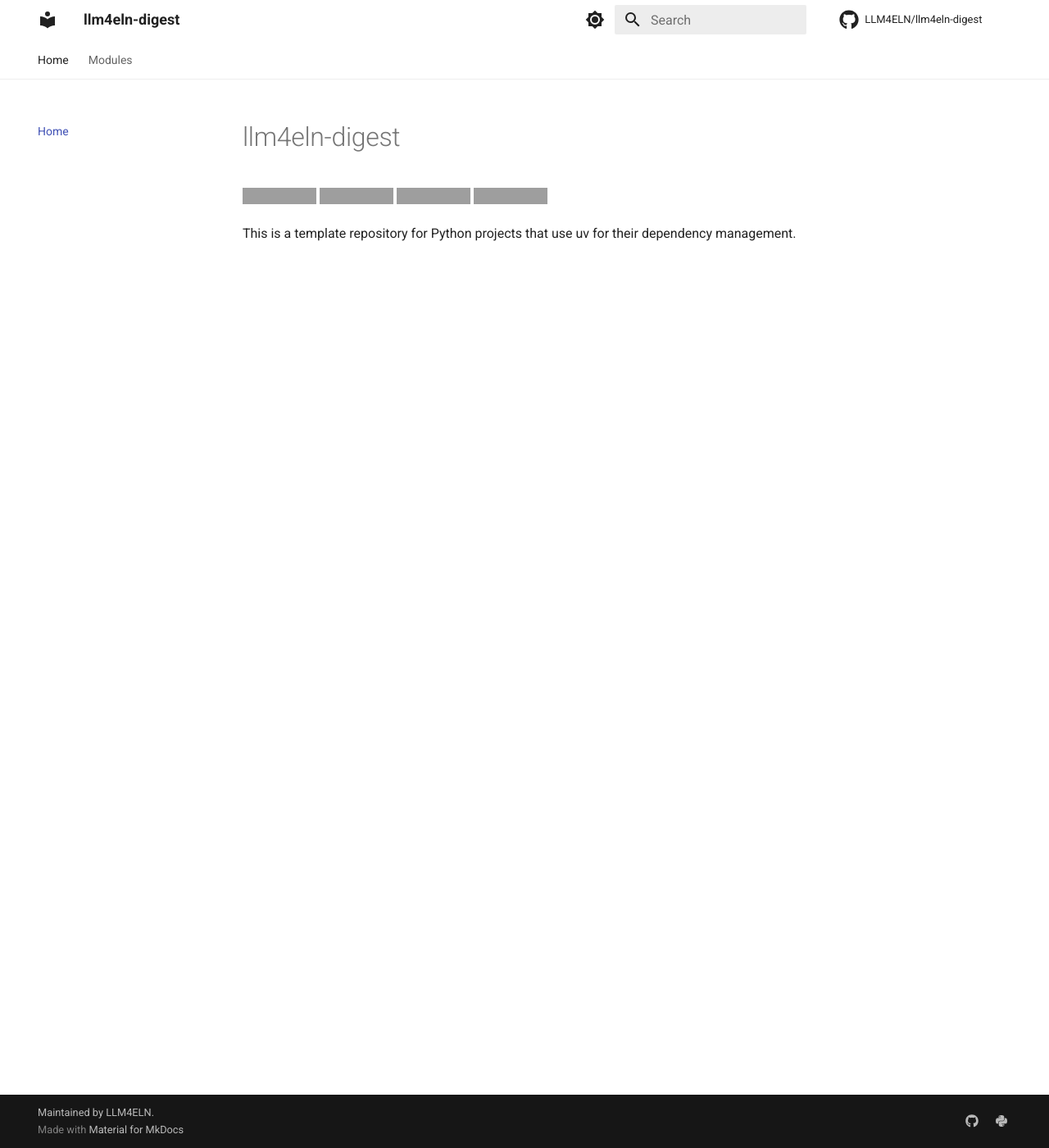
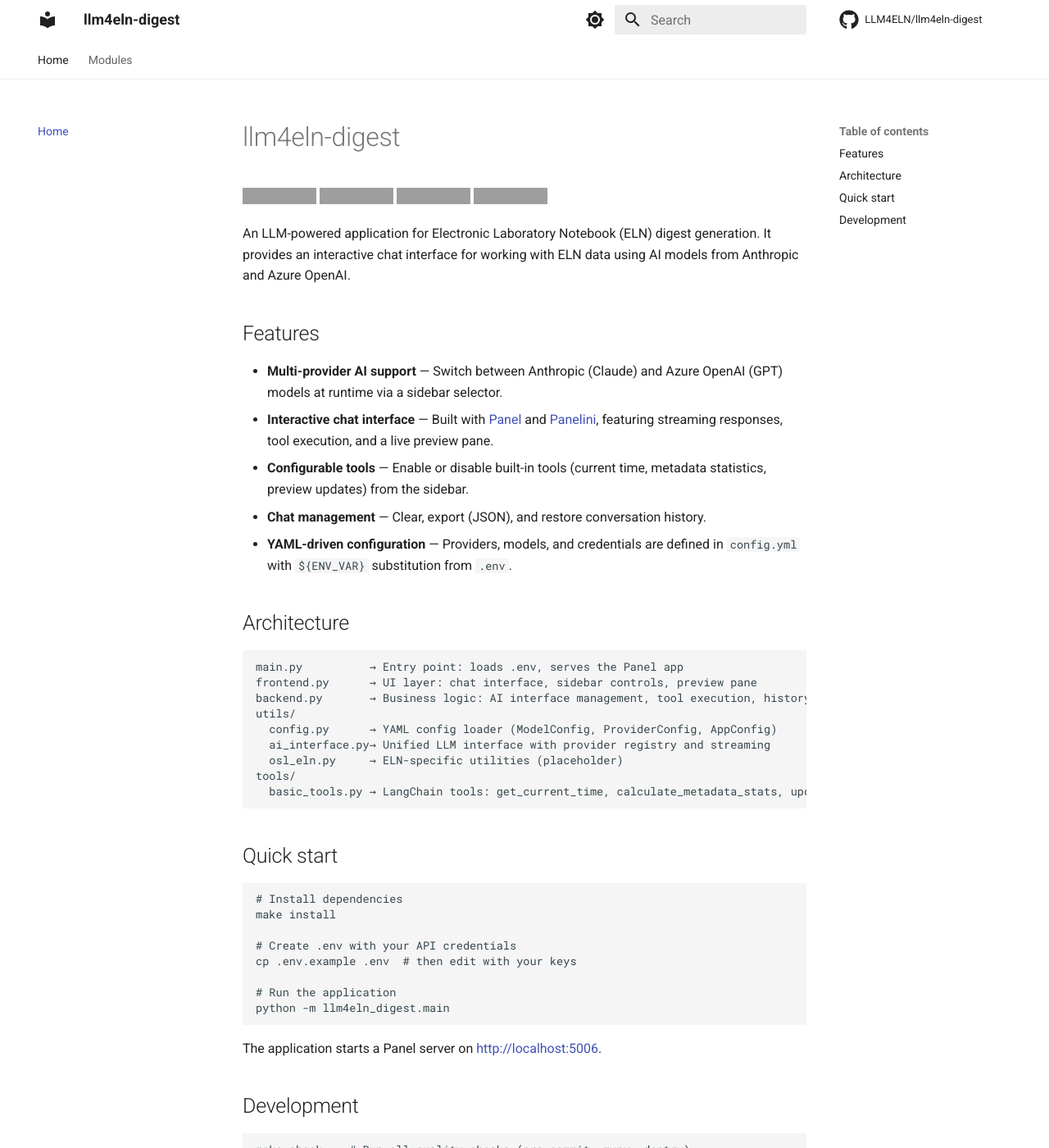
Before and after one commit to LLM4ELN/llm4eln-digest, an MkDocs documentation site: the page built from docs/index.md, in a window 1280 px wide and 1400 px high. Shown: the whole window at 82% size. Built offline with MkDocs 1.6.1 and Material for MkDocs 9.7.7, drawn with Linux system fonts in a browser that asks for light colours; comment, search, counter and statistics services are not loaded; some of the changed text lies outside the part shown; grey boxes are pictures that could not be loaded.

Commit message:
fix: docs

````diff
--- a/docs/index.md
+++ b/docs/index.md
@@ -5,4 +5,49 @@
 [![Commit activity](https://img.shields.io/github/commit-activity/m/LLM4ELN/llm4eln-digest)](https://img.shields.io/github/commit-activity/m/LLM4ELN/llm4eln-digest)
 [![License](https://img.shields.io/github/license/LLM4ELN/llm4eln-digest)](https://img.shields.io/github/license/LLM4ELN/llm4eln-digest)
 
-This is a template repository for Python projects that use uv for their dependency management.
+An LLM-powered application for Electronic Laboratory Notebook (ELN) digest generation. It provides an interactive chat interface for working with ELN data using AI models from Anthropic and Azure OpenAI.
+
+## Features
+
+- **Multi-provider AI support** — Switch between Anthropic (Claude) and Azure OpenAI (GPT) models at runtime via a sidebar selector.
+- **Interactive chat interface** — Built with [Panel](https://panel.holoviz.org/) and [Panelini](https://github.com/LLM4ELN/panelini), featuring streaming responses, tool execution, and a live preview pane.
+- **Configurable tools** — Enable or disable built-in tools (current time, metadata statistics, preview updates) from the sidebar.
+- **Chat management** — Clear, export (JSON), and restore conversation history.
+- **YAML-driven configuration** — Providers, models, and credentials are defined in `config.yml` with `${ENV_VAR}` substitution from `.env`.
+
+## Architecture
+
+```text
+main.py          → Entry point: loads .env, serves the Panel app
+frontend.py      → UI layer: chat interface, sidebar controls, preview pane
+backend.py       → Business logic: AI interface management, tool execution, history
+utils/
+  config.py      → YAML config loader (ModelConfig, ProviderConfig, AppConfig)
+  ai_interface.py→ Unified LLM interface with provider registry and streaming
+  osl_eln.py     → ELN-specific utilities (placeholder)
+tools/
+  basic_tools.py → LangChain tools: get_current_time, calculate_metadata_stats, update_preview
+```
+
+## Quick start
+
+```bash
+# Install dependencies
+make install
+
+# Create .env with your API credentials
+cp .env.example .env  # then edit with your keys
+
+# Run the application
+python -m llm4eln_digest.main
+```
+
+The application starts a Panel server on [http://localhost:5006](http://localhost:5006).
+
+## Development
+
+```bash
+make check    # Run all quality checks (pre-commit, mypy, deptry)
+make test     # Run pytest with doctests
+make docs     # Build and serve MkDocs documentation locally
+```
--- a/mkdocs.yml
+++ b/mkdocs.yml
@@ -1,7 +1,7 @@
 site_name: llm4eln-digest
 repo_url: https://github.com/LLM4ELN/llm4eln-digest
 site_url: https://LLM4ELN.github.io/llm4eln-digest
-site_description: This is a template repository for Python projects that use uv for their dependency management.
+site_description: LLM-powered Electronic Laboratory Notebook (ELN) digest generation with an interactive chat interface.
 site_author: llm4eln
 edit_uri: edit/main/docs/
 repo_name: LLM4ELN/llm4eln-digest
````
Also changed, not shown: docs/modules.md (+29 -1 lines).
